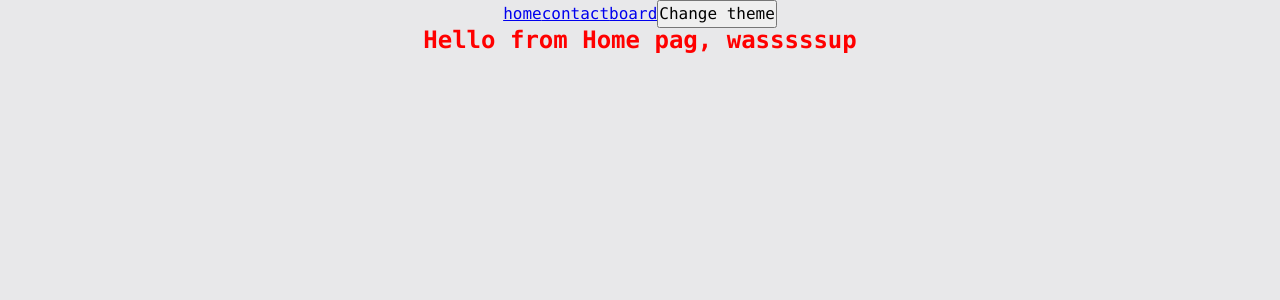
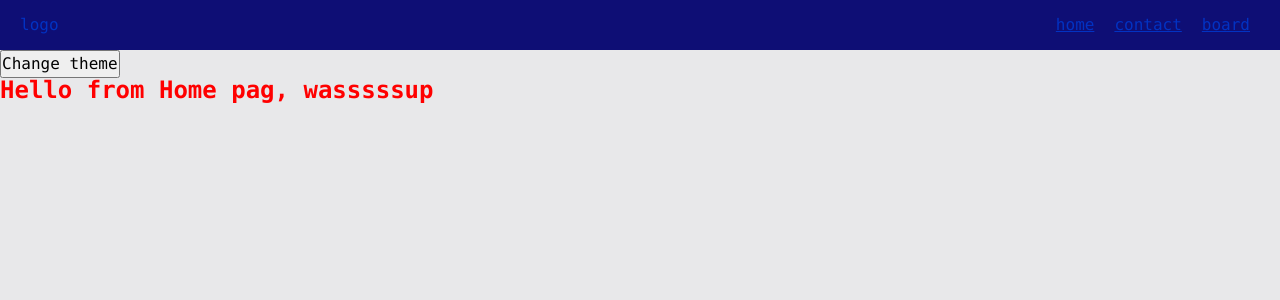
Before and after one commit to alexanderRussanow/new_pet_project, a React app: page / in a window 1280 px wide. Shown: the top 300 px of the page. Built offline with nearby package versions, Linux system fonts and the light colour scheme.

Commit message:
created Navbar, AppLinks components

```diff
--- a/src/app/App.tsx
+++ b/src/app/App.tsx
@@ -1,7 +1,7 @@
-import { Link } from 'react-router-dom';
 import { classNames } from '../shared/lib/UtilityMethods';
+import { AppRouter } from './providers/router/ui/AppRouter';
 import { useTheme } from './providers/ThemeProvider/lib/useTheme';
-import {AppRouter} from './providers/router/ui/AppRouter';
+import { Navbar } from 'widgets/Navbar';
 // styles
 import './styles/index.scss';
 
@@ -11,9 +11,7 @@ const App = () => {
 
    return (
     <div className={classNames('app', {}, [theme])}>
-      <Link to='/'>home</Link>
-      <Link to='/contact'>contact</Link>
-      <Link to='/board'>board</Link>
+      <Navbar />
       <button onClick={ toggleTheme } >Change theme</button>
       <AppRouter />
    </div>
--- a/src/app/styles/index.scss
+++ b/src/app/styles/index.scss
@@ -8,7 +8,6 @@
    font: var(--font-m);
    background-color: var(--bg-color);
    color: var(--primaty-color);
-   text-align: center;
 
    min-height: 100vh;
 }
--- a/src/app/styles/themes/dark.scss
+++ b/src/app/styles/themes/dark.scss
@@ -1,5 +1,10 @@
 .app.dark {
    --bg-color: #0e0e75;
+   --inverted-bg-color: #e8e8ea;
+
    --primaty-color: #049604;
    --secondary-color: #04ff04;
+
+   --inverted-primaty-color: #0232c2;
+   --inverted-secondary-color: #0449e0;
 }
--- a/src/app/styles/themes/light.scss
+++ b/src/app/styles/themes/light.scss
@@ -1,5 +1,10 @@
 .app.light {
    --bg-color: #e8e8ea;
+   --inverted-bg-color: #0e0e75;
+
    --primaty-color: #0232c2;
    --secondary-color: #0449e0;
+
+   --inverted-primaty-color: #049604;
+   --inverted-secondary-color: #04ff04;
 }
--- a/src/app/styles/variables/global.scss
+++ b/src/app/styles/variables/global.scss
@@ -8,4 +8,6 @@
    --font-size-l: 24px;
    --font-line-height-l: 32px;
    --font-l: var(--font-size-l) / var(--font-line-height-l) var(--font-family-main);
+
+   --navbar-height: 50px;
 }
--- a/src/shared/lib/UtilityMethods.ts
+++ b/src/shared/lib/UtilityMethods.ts
@@ -1,9 +1,9 @@
 type Mods = Record<string, boolean | string>
 
-export const classNames = (cls: string, mods: Mods, additionalClasses: string[]) => {
+export const classNames = (cls: string, mods: Mods = {}, additionalClasses: string[] = []) => {
    return [
       cls,
-      ...additionalClasses,
+      ...additionalClasses.filter(Boolean),
       ...Object.entries(mods)
          .filter(([_, value]) => Boolean(value))
          .map(([className]) => className)
--- /dev/null
+++ b/src/shared/ui/AppLink/AppLink.module.scss
@@ -0,0 +1,11 @@
+.appLink {
+   color: var(--primaty-color);
+}
+
+.primary {
+   color: var(--primaty-color);
+}
+
+.secondary {
+   color: var( --inverted-primaty-color);
+}
--- /dev/null
+++ b/src/shared/ui/AppLink/AppLink.tsx
@@ -0,0 +1,28 @@
+import React from "react"
+import { LinkProps, Link } from "react-router-dom"
+import { classNames } from "shared/lib/UtilityMethods"
+// styles
+import classes from "./AppLink.module.scss"
+
+export enum AppLinkTheme {
+   PRIMARY = "primary",
+   SECONDARY = "secondary",
+}
+const { PRIMARY } = AppLinkTheme
+
+interface AppLinkProps extends LinkProps {
+   className?: string
+   theme?: AppLinkTheme
+}
+
+export const AppLink: React.FC<AppLinkProps> = ({ children, className, to, theme = PRIMARY,  ...props }) => {
+   return (
+      <Link
+         to={to}
+         className={classNames(classes.appLink, {}, [className, classes[theme]])}
+         {...props}
+      >
+         {children}
+      </Link>
+   )
+}
--- /dev/null
+++ b/src/widgets/Navbar/index.ts
@@ -0,0 +1 @@
+export * from './ui/Navbar'
--- /dev/null
+++ b/src/widgets/Navbar/ui/Navbar.module.scss
@@ -0,0 +1,16 @@
+.navbar {
+   width: 100%;
+   height: var(--navbar-height);
+   background-color: var(--inverted-bg-color);
+   display: flex;
+   align-items: center;
+   padding: 20px;
+}
+
+.links {
+   margin-left: auto;
+}
+
+.link {
+   padding: 10px;
+}
--- /dev/null
+++ b/src/widgets/Navbar/ui/Navbar.tsx
@@ -0,0 +1,23 @@
+import { classNames } from "shared/lib/UtilityMethods"
+import { AppLink } from "shared/ui/AppLink/AppLink"
+// styles
+import classes from "./Navbar.module.scss"
+
+interface NavbarProps {
+   className?: string
+}
+
+export const Navbar: React.FC<NavbarProps> = ({ className }) => {
+   return (
+      <div className={classNames(classes.navbar, {}, [className] )}>
+         <div>
+            logo
+         </div>
+         <div className={classNames(classes.links)}>
+            <AppLink className={classNames(classes.link)} to='/'>home</AppLink>
+            <AppLink className={classNames(classes.link)} to='/contact'>contact</AppLink>
+            <AppLink className={classNames(classes.link)} to='/board'>board</AppLink>
+         </div>
+      </div>
+   )
+}
```
